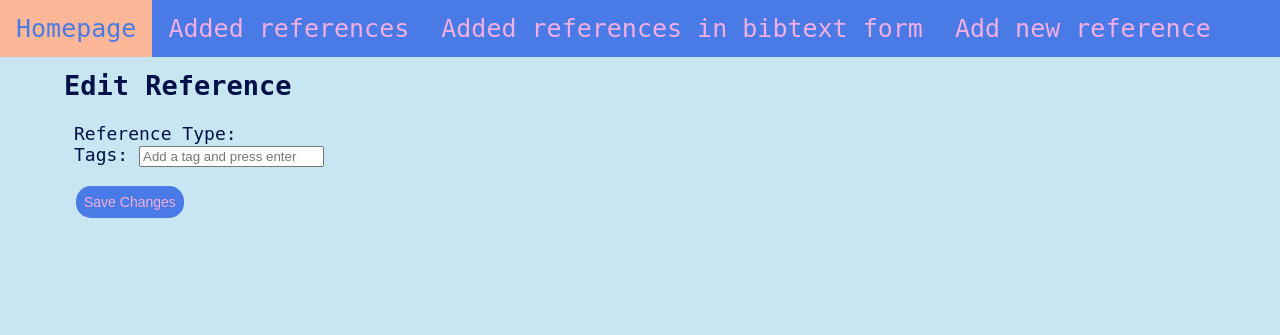
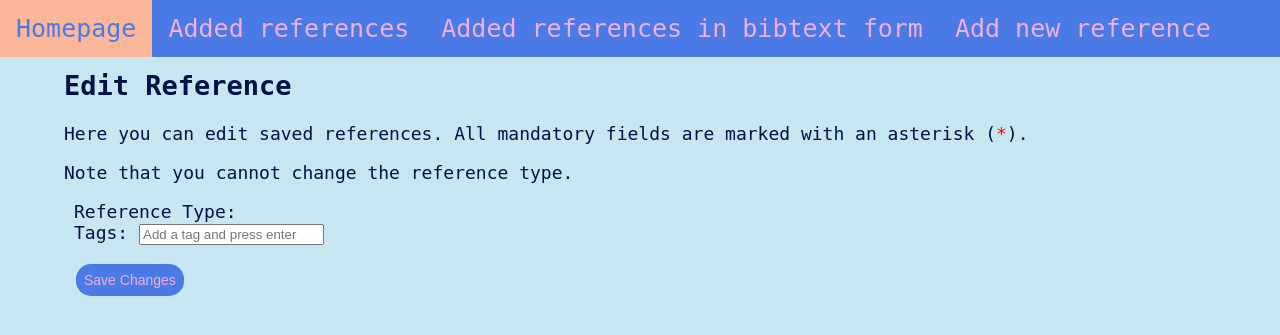
Before and after one commit to lumikt/kahvi, a Flask app: template src/templates/edit_ref.html in a window 1280 px wide. Shown: the top 335 px of the page. Run offline with Flask 3, Linux system fonts and the light colour scheme; the template is opened without the code that fills it, so the values that code supplies are empty.

Commit message:
mandatory fields visible in edit_ref.html

```diff
--- a/src/static/main.css
+++ b/src/static/main.css
@@ -70,3 +70,7 @@ color:  #497ae6;
   padding: 5px;
   border-radius: 15px;
 }
+
+.highlight {
+  color: red;
+}
--- a/src/templates/add_reference.html
+++ b/src/templates/add_reference.html
@@ -12,7 +12,7 @@ Latex Reference App - Add reference
 
 <h2>Add New Reference</h2>
 
-<p>Here you can add a new reference to the reference list. All mandatory fields are marked with an asterisk (<span style="color: red;">*</span>).</p>
+<p>Here you can add a new reference to the reference list. All mandatory fields are marked with an asterisk (<span class="highlight">*</span>).</p>
 
 <div>
     {% if message %}
@@ -22,7 +22,7 @@ Latex Reference App - Add reference
 
 <div>
     <form id="dynamic-form" method="post" action="/create_reference" style="margin-left: 10px;">
-        <label for="chosen_ref">Choose a reference type: <span style="color: red;">*</span> </label>
+        <label for="chosen_ref">Choose a reference type: <span class="highlight">*</span> </label>
         <select name="chosen_ref" id="chosen_ref" style="margin-bottom: 10px;">
             <option value="article">Article</option>
             <option value="book">Book</option>
--- a/src/templates/edit_ref.html
+++ b/src/templates/edit_ref.html
@@ -6,6 +6,10 @@ Latex Reference App - References
 
 {% block body %}
 <h2>Edit Reference</h2>
+
+<p>Here you can edit saved references. All mandatory fields are marked with an asterisk (<span class="highlight">*</span>).</p>
+
+<p>Note that you cannot change the reference type.</p>
 
 <div>
     {% if message %}
@@ -27,7 +31,7 @@ Latex Reference App - References
                         name="{{ column['name'] }}"
                         id="{{ column['name'] }}"
                         value="{{ reference[column['name']] or '' }}"
-                        {% if column['required'] %}required{% endif %}>
+                        {% if column['required'] %}required{% endif %}> {% if column['required'] %}<span class="highlight">*</span>{% endif %}
                     <br>
                 {% endif %}
             {% endfor %}
```
